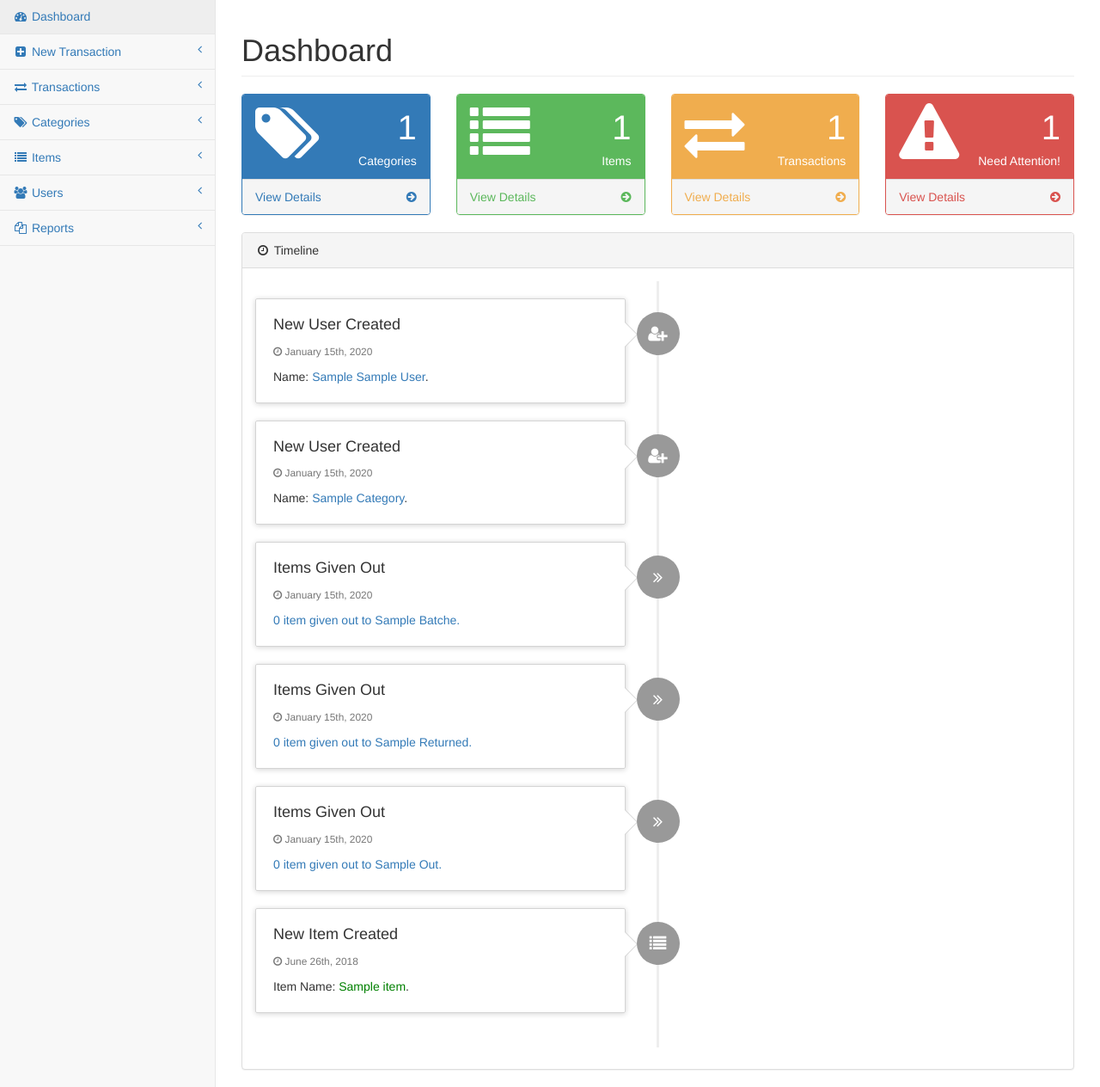
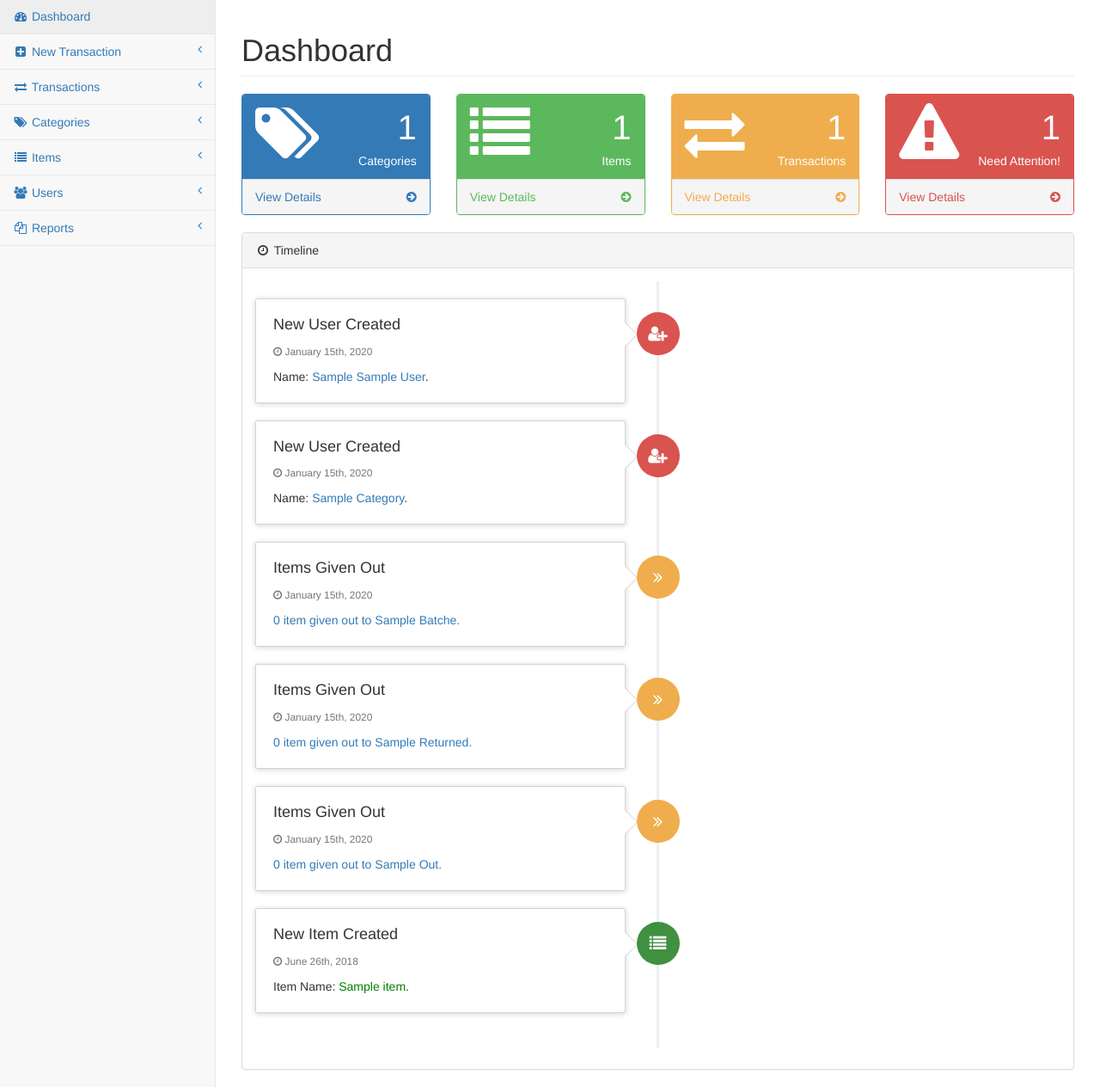
Before and after one commit to wimea-ict/inventory, a CodeIgniter app: page /inventory/admin/dashboard in a window 1280 px wide. Shown: the part 52-1316 px from the top of the page at 86% size. Run offline with CodeIgniter, Linux system fonts and the light colour scheme; the visitor is signed in with stand-in values (Sample User, id 1); tables that the repository leaves empty or names only in its code hold one stand-in row (values such as "Sample post"); data that the repository does not hold is empty.

Commit message:
Use colored icons for timeline items.

```diff
--- a/application/views/dashboard.php
+++ b/application/views/dashboard.php
@@ -112,7 +112,7 @@
                     <?php foreach ($timeline_items as $item): ?>
                         <?php if (isset($item['username'])):  // User Created ?>
                         <li>
-                            <div class="timeline-badge"><i class="fa fa-user-plus"></i>
+                            <div class="timeline-badge danger"><i class="fa fa-user-plus"></i>
                             </div>
                             <div class="timeline-panel">
                                 <div class="timeline-heading">
@@ -127,7 +127,7 @@
                         </li>
                         <?php elseif (isset($item['category_id'])):  // Item Created ?>
                         <li>
-                            <div class="timeline-badge"><i class="fa fa-list"></i>
+                            <div class="timeline-badge success"><i class="fa fa-list"></i>
                             </div>
                             <div class="timeline-panel">
                                 <div class="timeline-heading">
@@ -142,7 +142,7 @@
                         </li>
                         <?php elseif (isset($item['date_out'])):  // Items Given Out ?>
                         <li>
-                            <div class="timeline-badge"><i class="fa fa-angle-double-right"></i>
+                            <div class="timeline-badge warning"><i class="fa fa-angle-double-right"></i>
                             </div>
                             <div class="timeline-panel">
                                 <div class="timeline-heading">
@@ -161,7 +161,7 @@
                         </li>
                         <?php elseif (isset($item['date_returned'])):  // Items Returned ?>
                         <li class="timeline-inverted">
-                            <div class="timeline-badge"><i class="fa fa-angle-double-left"></i>
+                            <div class="timeline-badge info"><i class="fa fa-angle-double-left"></i>
                             </div>
                             <div class="timeline-panel">
                                 <div class="timeline-heading">
@@ -180,7 +180,7 @@
                         </li>
                         <?php elseif (isset($item['date_brought'])):  // New Batch ?>
                         <li class="timeline-inverted">
-                            <div class="timeline-badge"><i class="fa fa-shopping-cart"></i>
+                            <div class="timeline-badge info"><i class="fa fa-shopping-cart"></i>
                             </div>
                             <div class="timeline-panel">
                                 <div class="timeline-heading">
@@ -199,7 +199,7 @@
                         </li>
                         <?php else:  // Category ?>
                         <li>
-                            <div class="timeline-badge"><i class="fa fa-tag"></i>
+                            <div class="timeline-badge primary"><i class="fa fa-tag"></i>
                             </div>
                             <div class="timeline-panel">
                                 <div class="timeline-heading">
```
